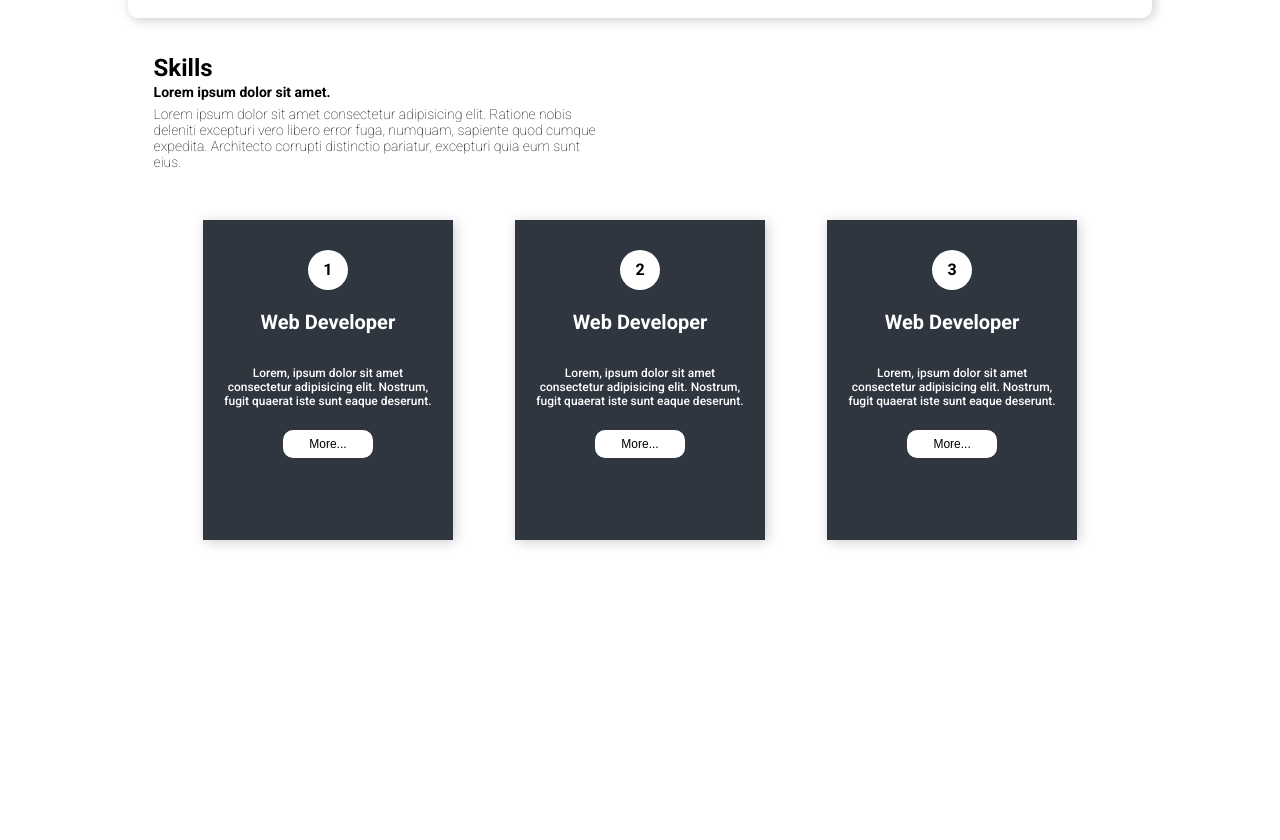
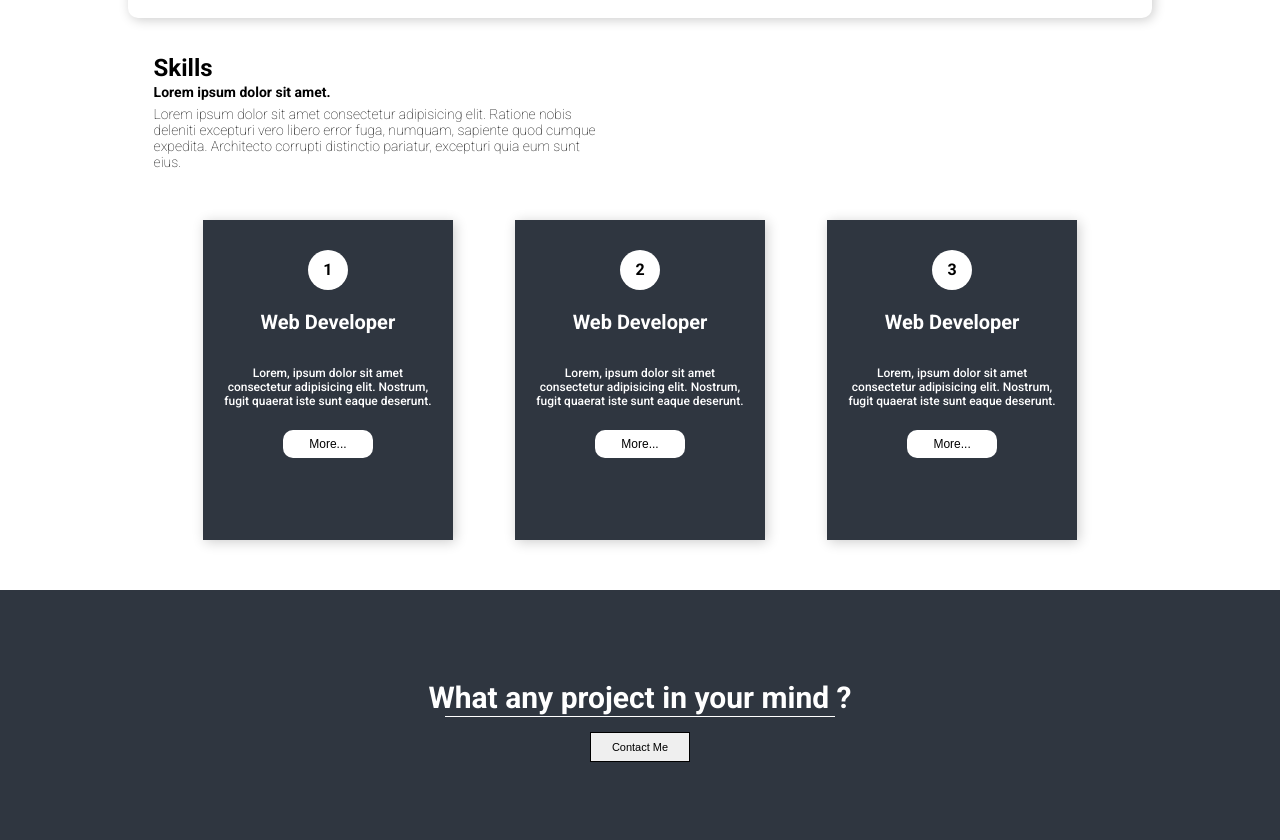
Before and after one commit to DivadanAr/Web-Protofolio, a plain HTML site: page index.html in a window 1280 px wide. Shown: the part 824-1664 px from the top of the page. Before the commit the page ends 1414 px from the top, so only its background shows below. Drawn offline with Linux system fonts and the light colour scheme.

Commit message:
menambahkan contact

```diff
--- a/css/style.css
+++ b/css/style.css
@@ -232,3 +232,35 @@ body{
     font-size: 12px;
     margin-top: 10px;
 }
+
+.contact{
+    width: 100%;
+    height: 250px;
+    background-color: #2f3640;
+    display: flex;
+    flex-direction: column;
+    justify-content: center;
+    align-items: center;
+}
+
+.contact p{
+    font-size: 30px;
+    color: white;
+    font-weight: bold;
+    margin-bottom: 13px;
+    line-height: 0px;
+}
+
+.garis{
+    width: 390px;
+    height: 5px;
+    border-bottom: 1px solid white;
+    margin-bottom: 15px;
+}
+
+.contact button{
+    width: 100px;
+    height: 30px;
+    font-size: 11px;
+    border: 1px solid black;
+}
--- a/index.html
+++ b/index.html
@@ -90,7 +90,13 @@
 
             <button>More...</button>
         </div>
+    </div>
 
+    <!-- contact -->
+    <div class="contact">
+        <p>What any project in your mind ?</p>
+        <div class="garis"></div>
+        <button>Contact Me</button>
     </div>
 
 </body>
```
